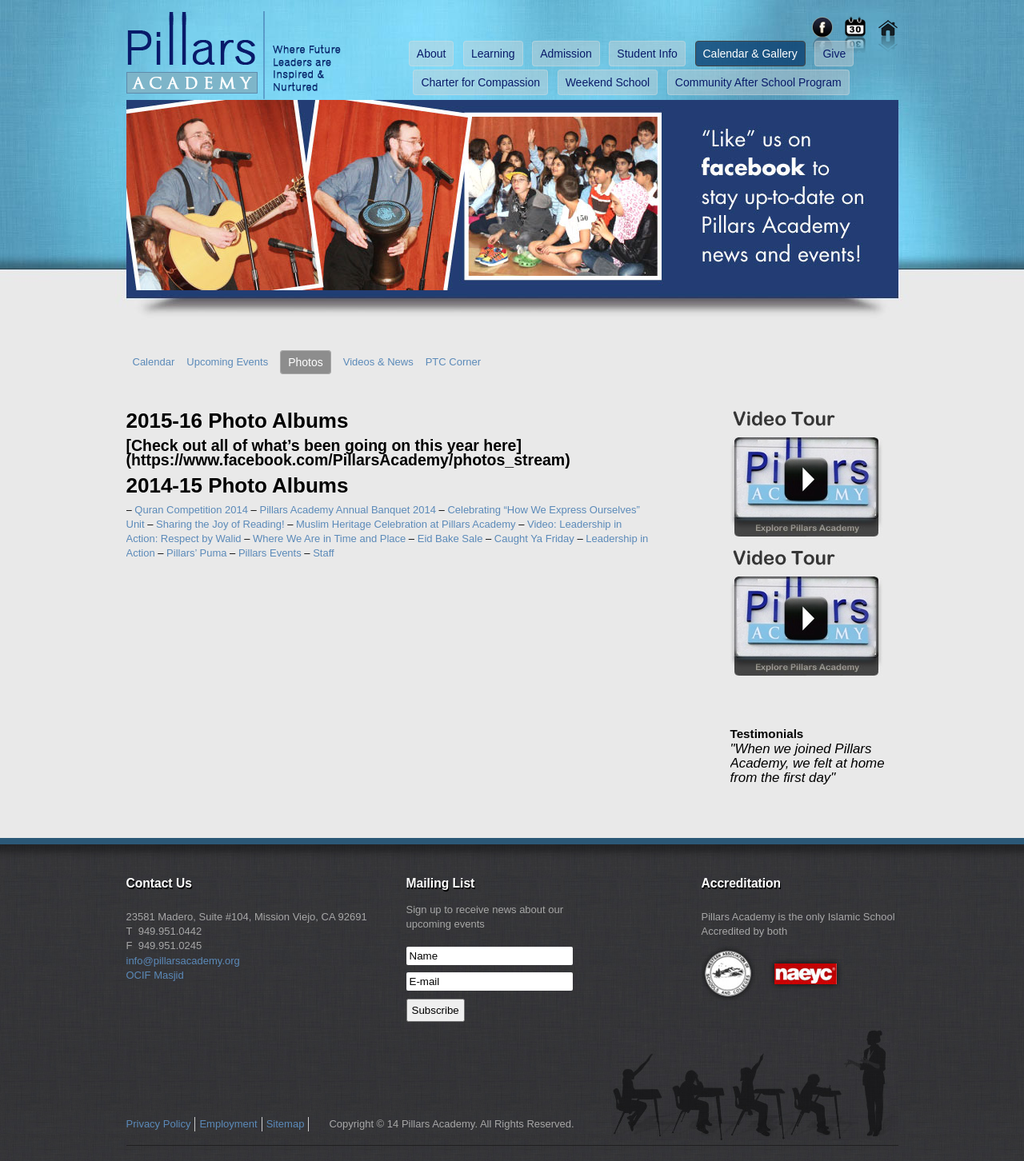
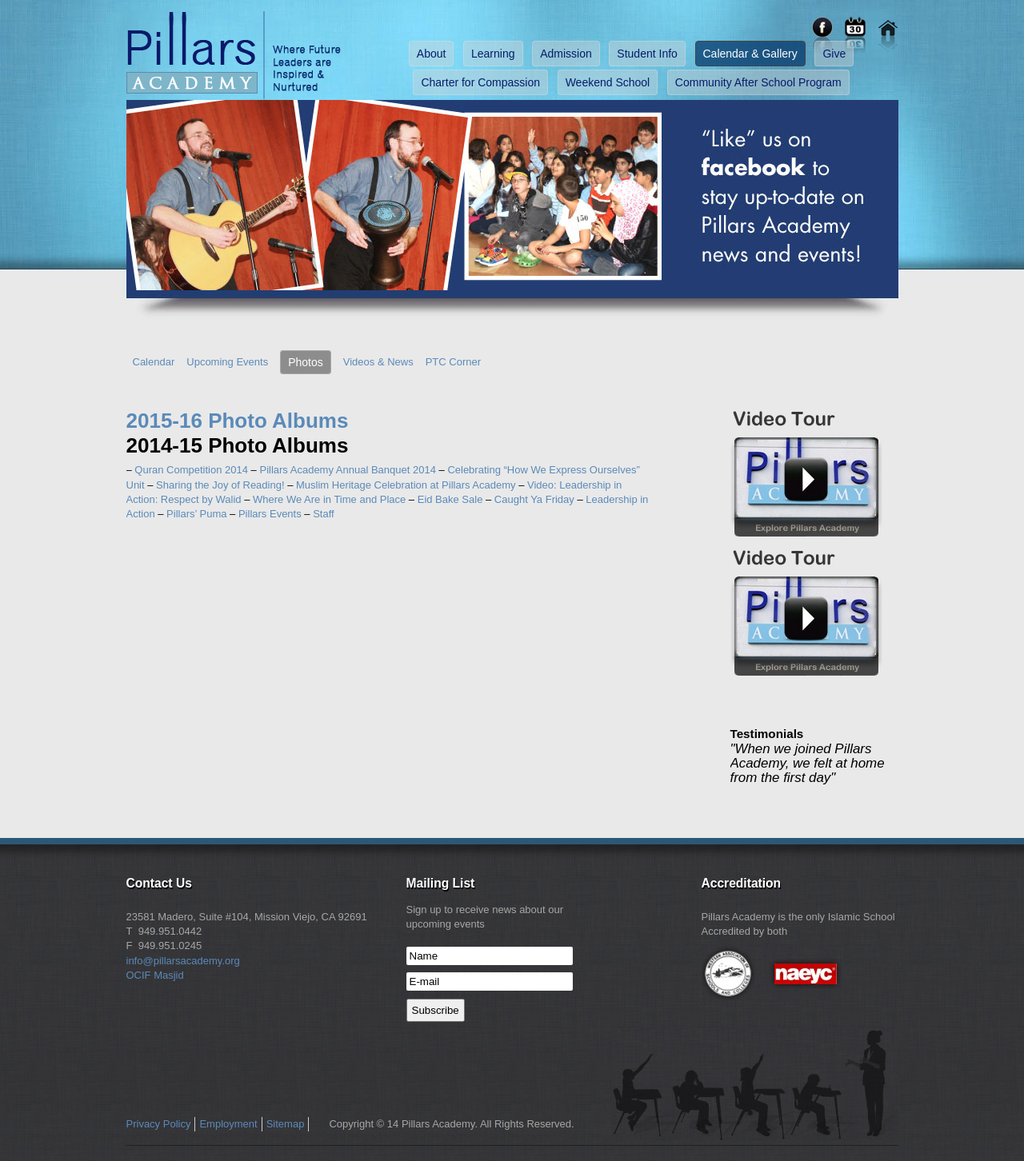
Before and after one commit to pillarsacademy/pillarsacademy.github.io, a Jekyll site: the page built from news/photos.md, in a window 1280 px wide. Shown: the whole page at 80% size. Built offline with Jekyll 4.4.1, drawn with Linux system fonts in a browser that asks for light colours; nearby versions of some CDN libraries; Markdown is read by kramdown in place of the engine named in the settings.

Commit message:
Update photos.md

```diff
--- a/news/photos.md
+++ b/news/photos.md
@@ -1,8 +1,7 @@
 ---
 layout: default
 ---
-# 2015-16 Photo Albums
-## [Check out all of what's been going on this year here] (https://www.facebook.com/PillarsAcademy/photos_stream)
+# [2015-16 Photo Albums](https://www.facebook.com/PillarsAcademy/photos_stream)
 # 2014-15 Photo Albums
  -- [Quran Competition 2014](https://www.facebook.com/media/set/?set=a.625968057491486.1073741841.116191751802455)
  -- [Pillars Academy Annual Banquet 2014](https://www.facebook.com/media/set/?set=a.601134136641545.1073741840.116191751802455&type=3)
```
